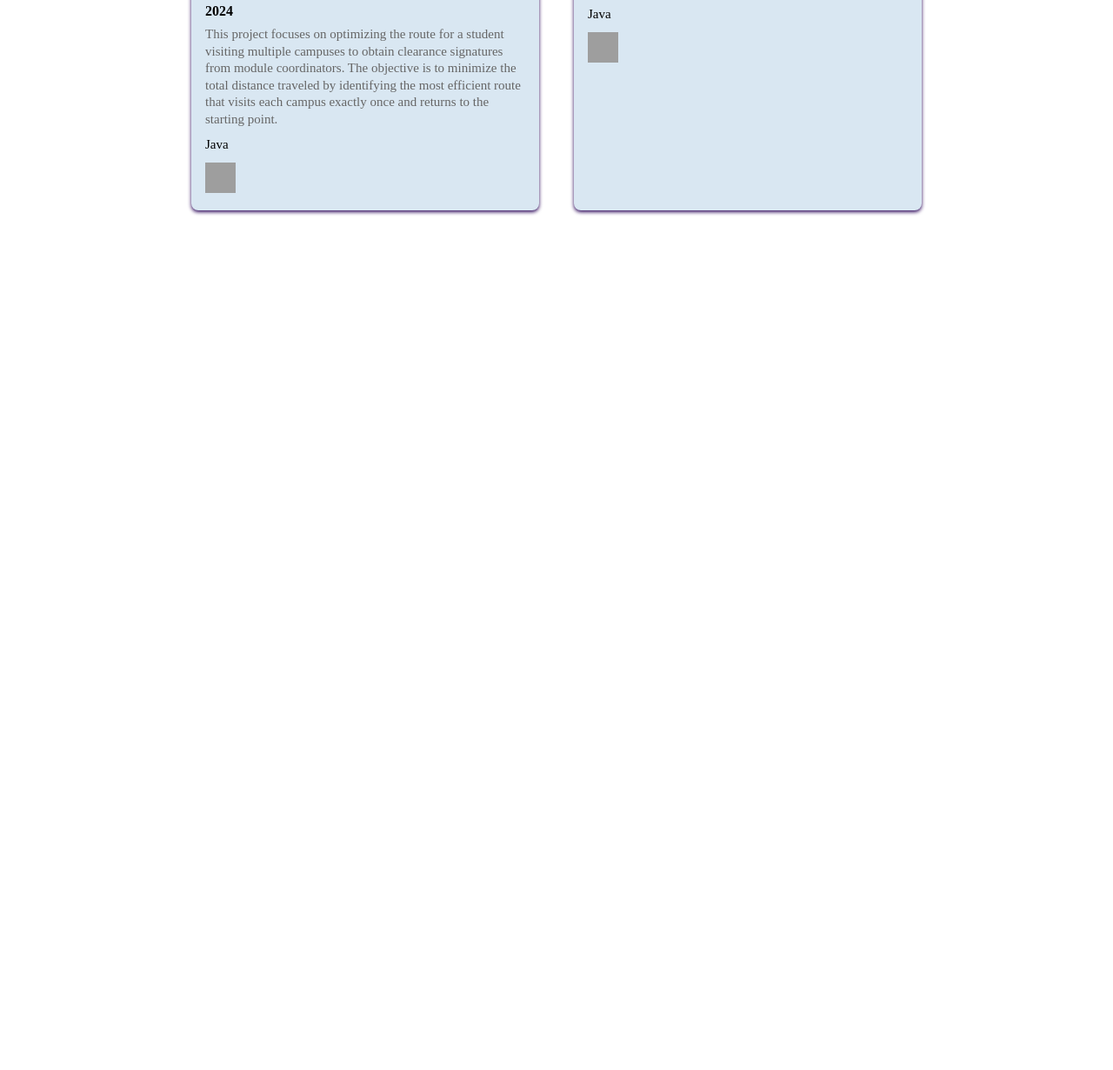
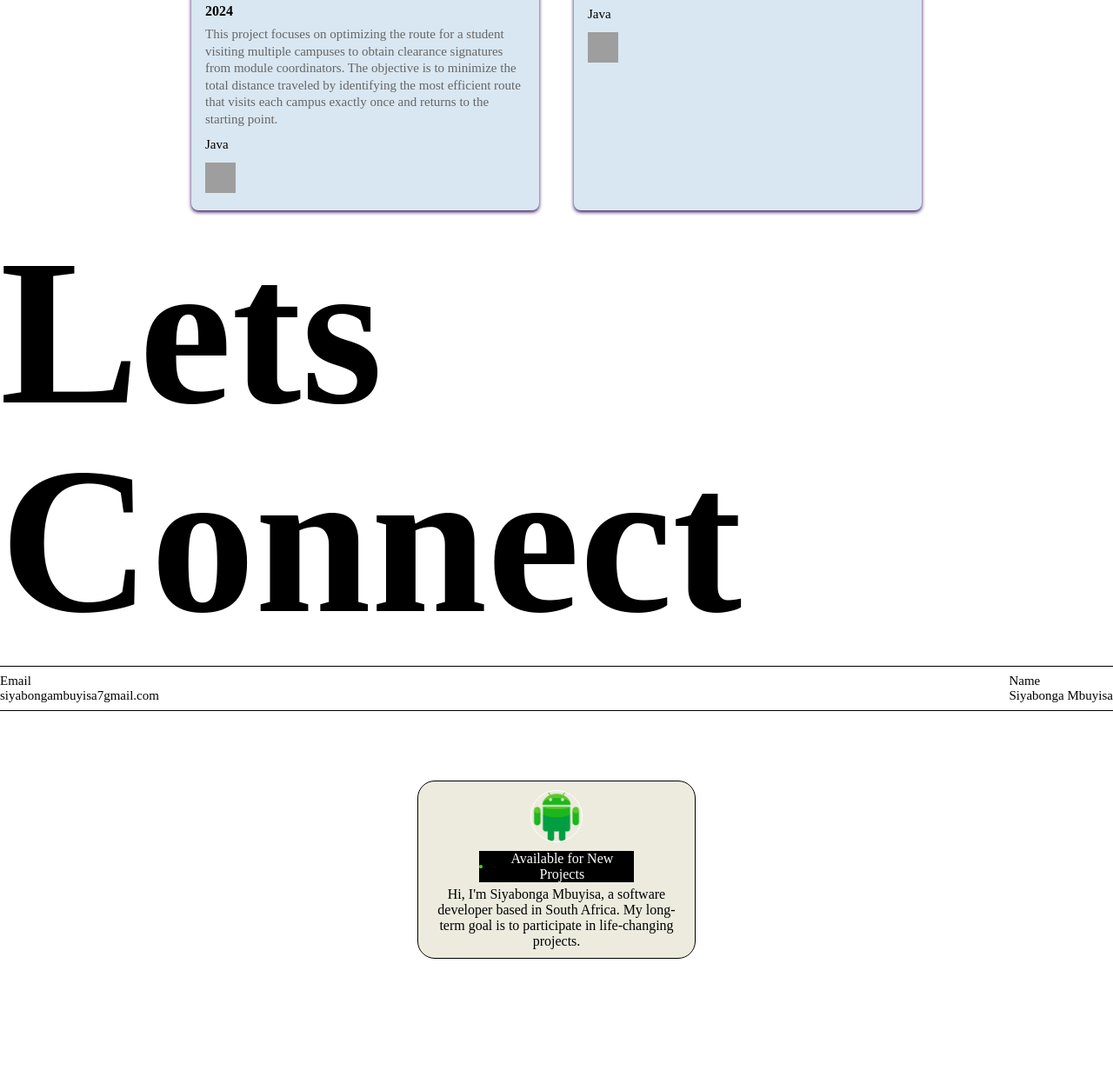
Before and after one commit to Siya2-0/Siyabonga-Mbuyisa, a plain HTML site: page index.html in a window 1280 px wide. Shown: the part 2705-3936 px from the top of the page at 87% size. Before the commit the page ends 2967 px from the top, so only its background shows below. Drawn offline with nearby package versions, Linux system fonts and the light colour scheme; grey boxes are pictures that could not be loaded; files whose address does not match are found by name.

Commit message:
Add all necessary  content.
Now we focusing on making the websites prettier

```diff
--- a/css/style.css
+++ b/css/style.css
@@ -10,7 +10,7 @@
     --font-size-xlarge: 1.25rem;
 
   }
-.dark {
+/* .dark {
     --color-primary: hsl(207, 50%, 10%);
     --color-secondary: hsl(207, 50%, 90%);
     --color-tertiary: hsl(267, 80%, 80%);
@@ -21,7 +21,7 @@
     --font-size-xlarge: 1.25rem;
 
   }
-
+   */
 section {
     width: 100%;
     min-height: 100vh;
@@ -369,3 +369,98 @@ animation-delay: 4s;
     margin-bottom: 1.5rem;
     text-align: center;
 }
+
+.Lets-Connnect{
+    min-height: 50vh;
+    width: 100%;
+
+}
+.con{
+    width: 100%;
+    display: flex;
+    /* align-items: center; */
+    justify-content: center;
+
+
+}
+
+.Lets-Connnect h1{
+    font-size: 15rem;
+    margin-bottom: 1.5rem;
+    line-height: 1.0;
+
+}
+
+.Contact-Container{
+    font-size: 15px;
+    padding-block: 8px;
+    border-block: 1px solid;
+    margin-bottom: 5rem;
+}
+
+.Contact-Container ul{
+    list-style: none;
+    display: flex;
+    justify-content: space-between;
+    align-items: center;
+}
+
+
+.Profile-Container
+{
+    padding: 10px;
+    border: 1px solid black;
+    background-color: #ECEBDE;
+    border-radius: 20px;
+    display: flex;
+    flex-direction: column;
+    justify-content:center;
+    align-items: center ;
+    text-align: center;
+    margin-bottom: 8rem;
+    width: 20rem;
+
+}
+
+.profile-image {
+    width: 60px;
+    height:60px;
+    border-radius: 50%; /* Circular border */
+    border: 1px solid #ffffff; /* Border color and width */
+    object-fit: cover; /*Ensure the image covers the entire area */
+    margin-bottom: 10px;
+}
+
+
+
+
+.blink-animation-container{
+
+    background-color: #000000;
+    color : white;
+    display: flex;
+    width: 60%;
+    justify-content:center;
+    align-items: center ;
+    margin-bottom: 5px;
+
+}
+
+.blink-animation{
+    background-color: #45db09;
+    width: 4px;
+    height: 4px;
+    border-radius: 50%;
+    margin-right: 5%;
+    animation: blink 1s infinite;
+
+}
+
+@keyframes blink {
+    0%, 100% {
+        transform: scale(1); /* Initial and final state */
+    }
+    50% {
+        transform: scale(2); /* Middle state (increase size) */
+    }
+}
--- a/index.html
+++ b/index.html
@@ -226,7 +226,41 @@
       </div>
 
       </div>
-      </section>
+    </section>
+
+    <section class="Lets-Connnect">
+      <h1>
+        Lets Connect
+      </h1>
+
+      <div class="Contact-Container">
+        <ul>
+          <li>
+            <div class="upperText"> Email</div>
+            <div class="lower-Text"> siyabongambuyisa7gmail.com</div>
+          </li>
+
+          <li>
+            <div class="upperText"> Name</div>
+            <div class="lower-Text"> Siyabonga Mbuyisa</div>
+          </li>
+        </ul>
+
+      </div>
+      <div class="con">
+        <div class="Profile-Container">
+          <img src='assets/images/android.png' alt="Profile" class="profile-image" />
+          <div class="blink-animation-container">
+
+              <span class ='blink-animation'></span>
+              Available for New Projects
+
+
+          </div>
+          Hi, I'm Siyabonga Mbuyisa, a software developer based in South Africa. My long-term goal is to participate in life-changing projects.
+          </div>
+      </div>
+    </section>
 
 </body>
 
```
